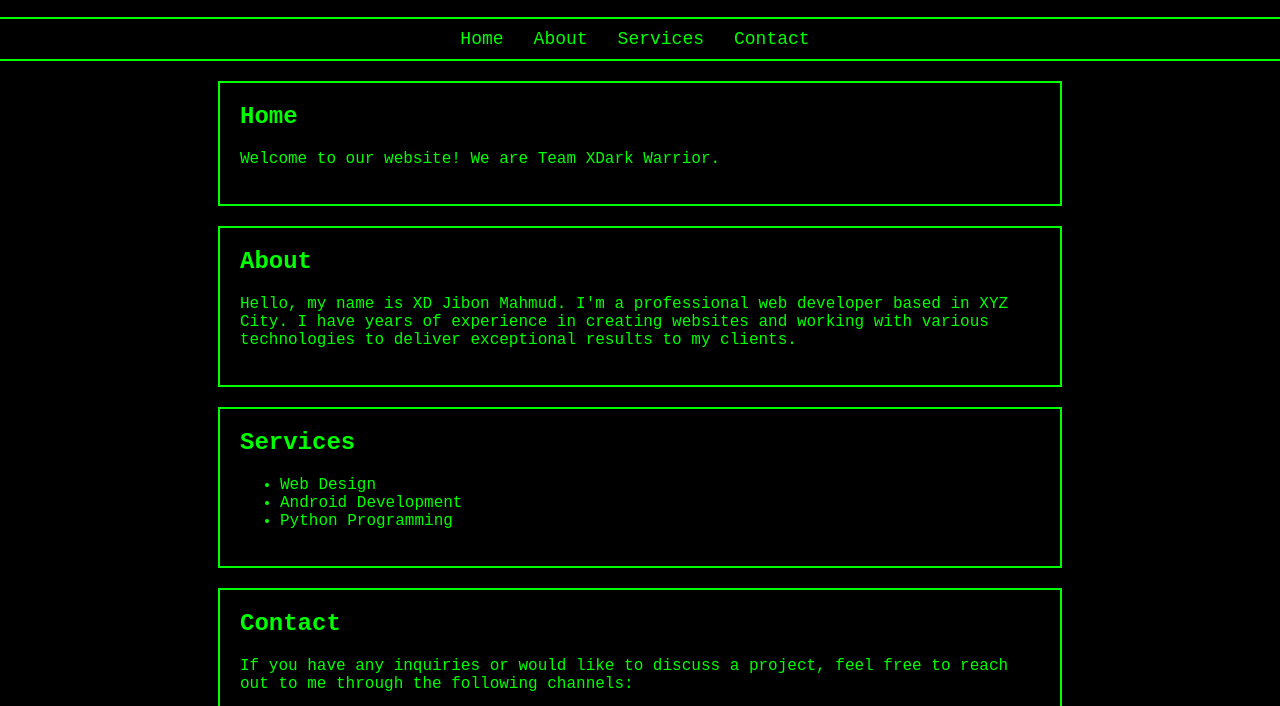
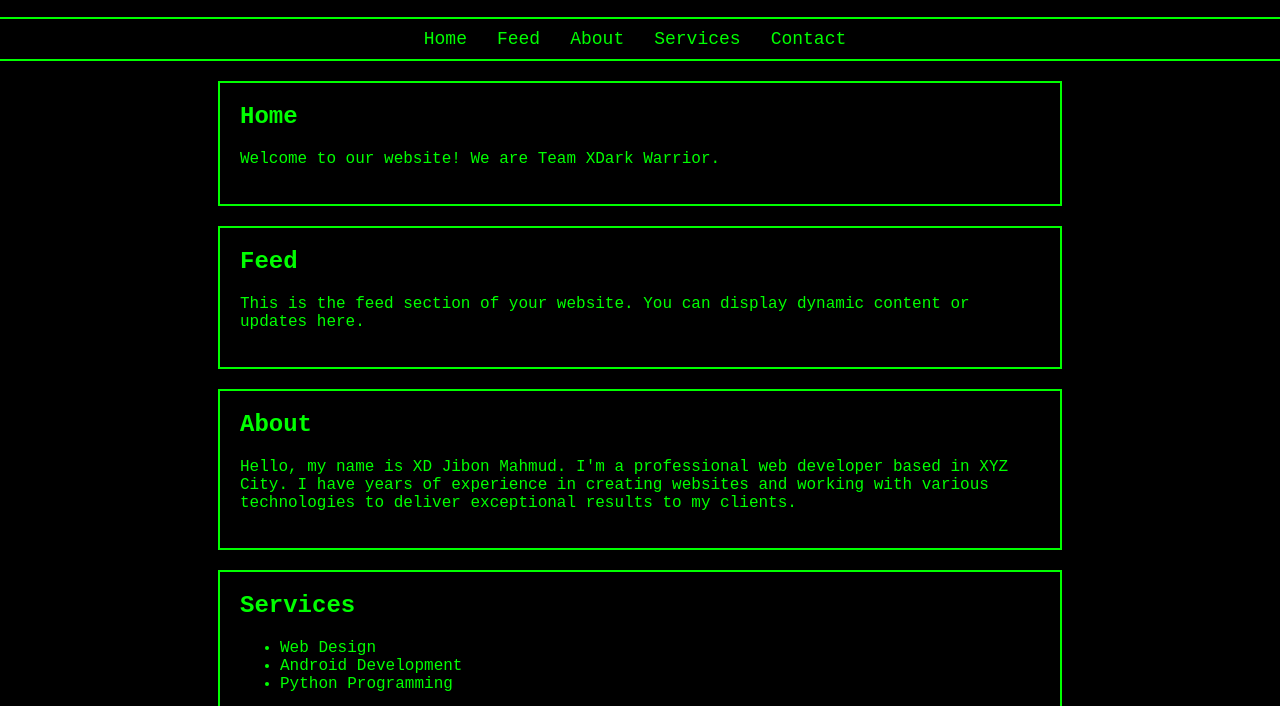
Before and after one commit to XDark-Warrior/TeamXDarkWarrior, a plain HTML site: page index.html in a window 1280 px wide. Shown: the part 57-763 px from the top of the page. Drawn offline with Linux system fonts and the light colour scheme.

Commit message:
Update Feed Section index.html

```diff
--- a/index.html
+++ b/index.html
@@ -125,7 +125,6 @@
 transform: scale(1) translate(0);
 }
 }
-
         @keyframes glitch2 {
         0% {
             transform: scale(1);
@@ -170,10 +169,10 @@
     <header>
         <h1 class="glitch" data-text="Welcome to Team XDark Warrior">Welcome to Team XDark Warrior</h1>
     </header>
-
     <nav>
         <ul>
             <li><a href="#home">Home</a></li>
+            <li><a href="#feed">Feed</a></li>
             <li><a href="#about">About</a></li>
             <li><a href="#services">Services</a></li>
             <li><a href="#contact">Contact</a></li>
@@ -183,6 +182,11 @@
     <section id="home">
         <h2>Home</h2>
         <p>Welcome to our website! We are Team XDark Warrior.</p>
+    </section>
+
+    <section id="feed">
+        <h2>Feed</h2>
+        <p>This is the feed section of your website. You can display dynamic content or updates here.</p>
     </section>
 
     <section id="about">
@@ -209,11 +213,11 @@
     </section>
 
     <section>
-        <h2 class="glitch" data-text="404 Error - Page Not Found">404 Error - Page Not Found</h2>
+        <h2 class="glitch" data-text="404 Error - Page Not Found">404 Error - Page Not Found
+        </h2>
         <p>Oops! The page you are looking for does not exist.</p>
         <p>Please check the URL or go back to the <a href="#home">home page</a>.</p>
     </section>
-
     <footer>
         <p>&copy; 2023 Team XDark Warrior. All rights reserved.</p>
     </footer>
```
Lines whose indentation alone changed are shown as unchanged.
